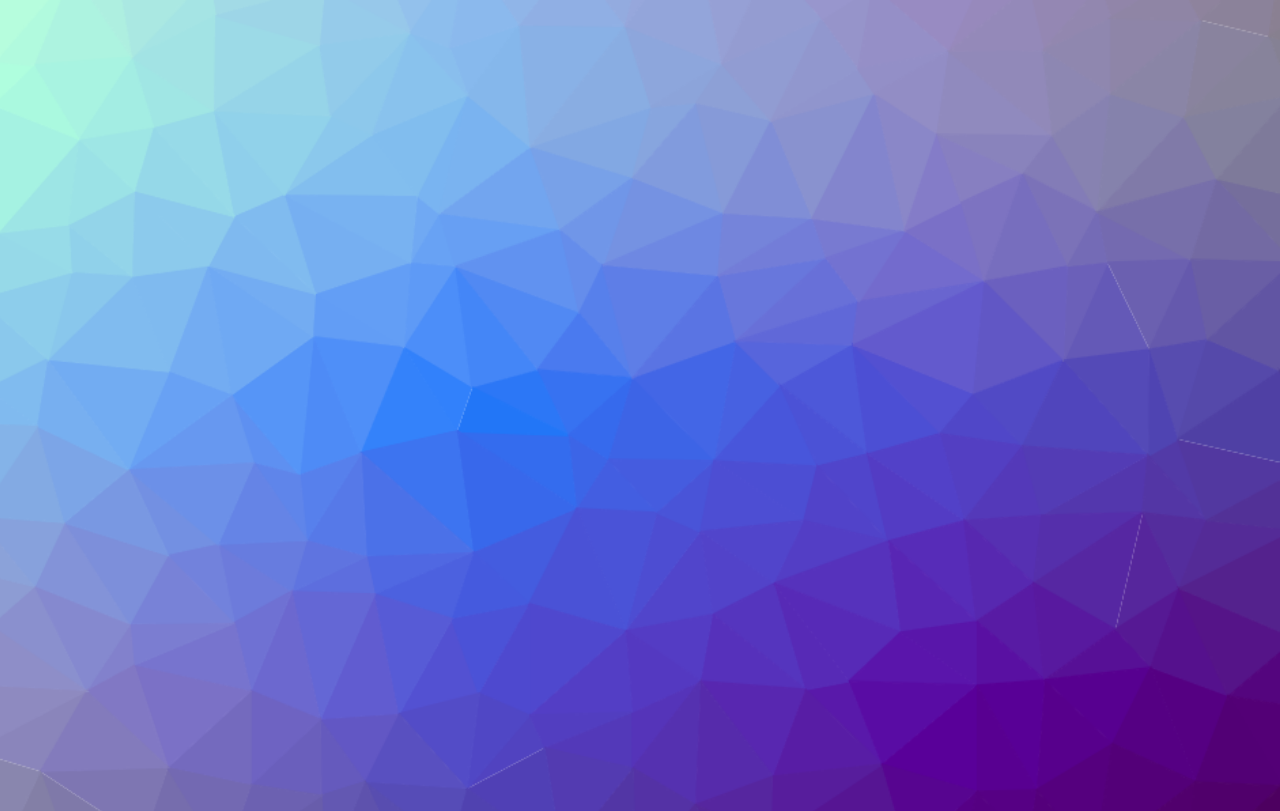
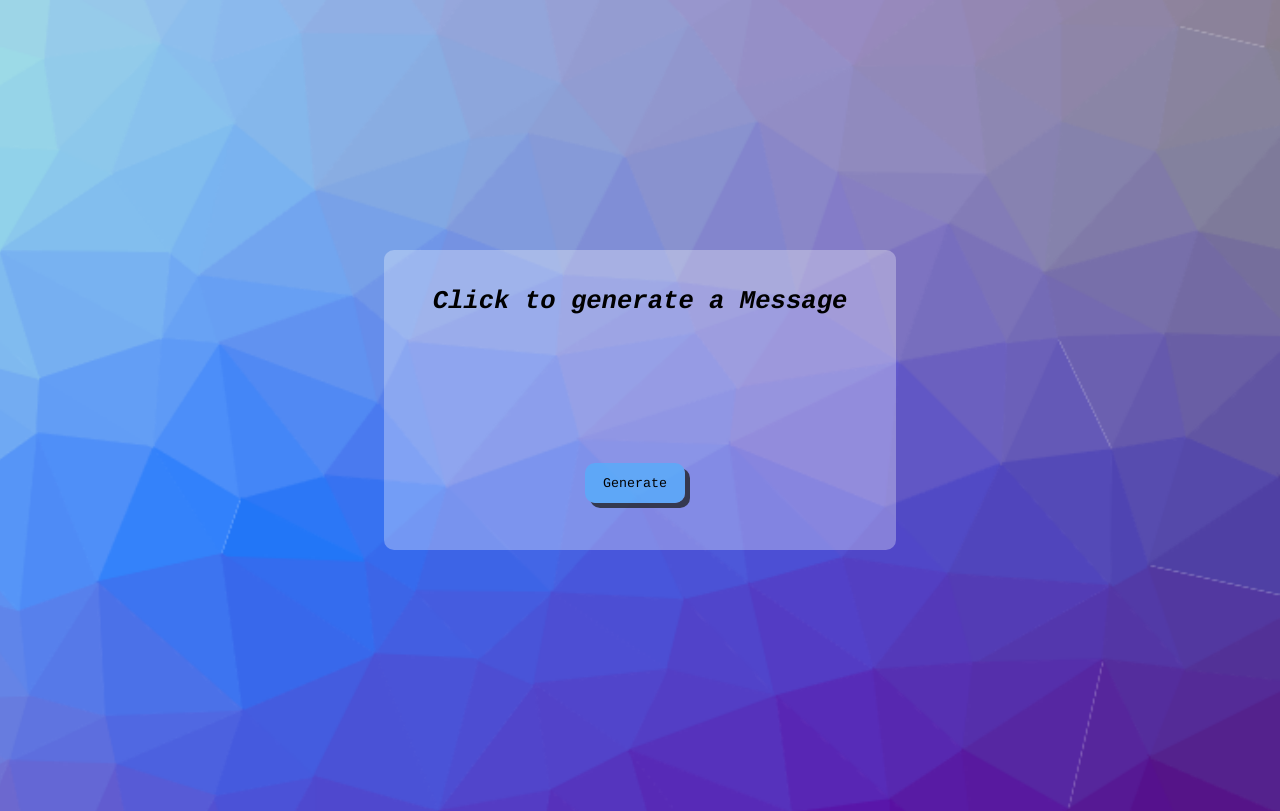
Before and after one commit to MrMensias/message-generator, a plain HTML site: page index.html in a window 1280 px wide. Shown: the top 811 px of the page. Drawn offline with Linux system fonts and the light colour scheme.

Commit message:
Add Message Generator Box

```diff
--- a/index.html
+++ b/index.html
@@ -5,10 +5,17 @@
     <meta name="viewport" content="width=device-width, initial-scale=1.0">
     <title>Message Generator</title>
     <link rel="stylesheet" href="./styles.css">
+    <link rel="preconnect" href="https://fonts.googleapis.com">
+    <link rel="preconnect" href="https://fonts.gstatic.com" crossorigin>
+    <link href="https://fonts.googleapis.com/css2?family=Cousine:ital,wght@0,400;0,700;1,400;1,700&display=swap" rel="stylesheet">
 </head>
 <body>
 
-
+    <div class="main-box">
+        <h3>Click to generate a Message</h3>
+        <p id="message"></p>
+        <button id="generate-button">Generate</button>
+    </div>
     <script type="text/javascript" src="./index.js">
 
     </script>
--- a/styles.css
+++ b/styles.css
@@ -1,3 +1,10 @@
+*{
+    margin: 0;
+    padding: 0;
+    font-family: "Cousine", monospace;
+}
+
+
 body{
     width: 100%;
     height: 800px;
@@ -6,4 +13,46 @@
     background-size: cover;
     background-position: 100%;
     overflow: hidden;
+
 }
+
+
+.main-box{
+    display: flex;
+    flex-direction: column;
+    justify-content: space-around;
+    align-items: center;
+    flex-grow: 0;
+    height: 300px;
+    width: 40%;
+    background-color: rgba(255, 255, 255, 0.3);
+    margin: 250px auto;
+    border-radius: 10px;
+
+}
+
+h3{
+    font-size: 1.6rem;
+    font-style: italic;
+    user-select: none;
+}
+
+
+#generate-button{
+    width: 100px;
+    height: 40px;
+    border-radius: 10px;
+    margin: 0px 10px 10px 0px;
+    border: none;
+    background-color: rgba(85, 174, 252, 0.759);
+    box-shadow: 5px 5px 0px  rgba(29, 31, 32, 0.759);
+}
+
+#generate-button:hover{
+    background-color: rgba(133, 198, 255, 0.759) ;
+}
+
+#generate-button:active{
+    box-shadow: none;
+    margin: 0;
+}
```
